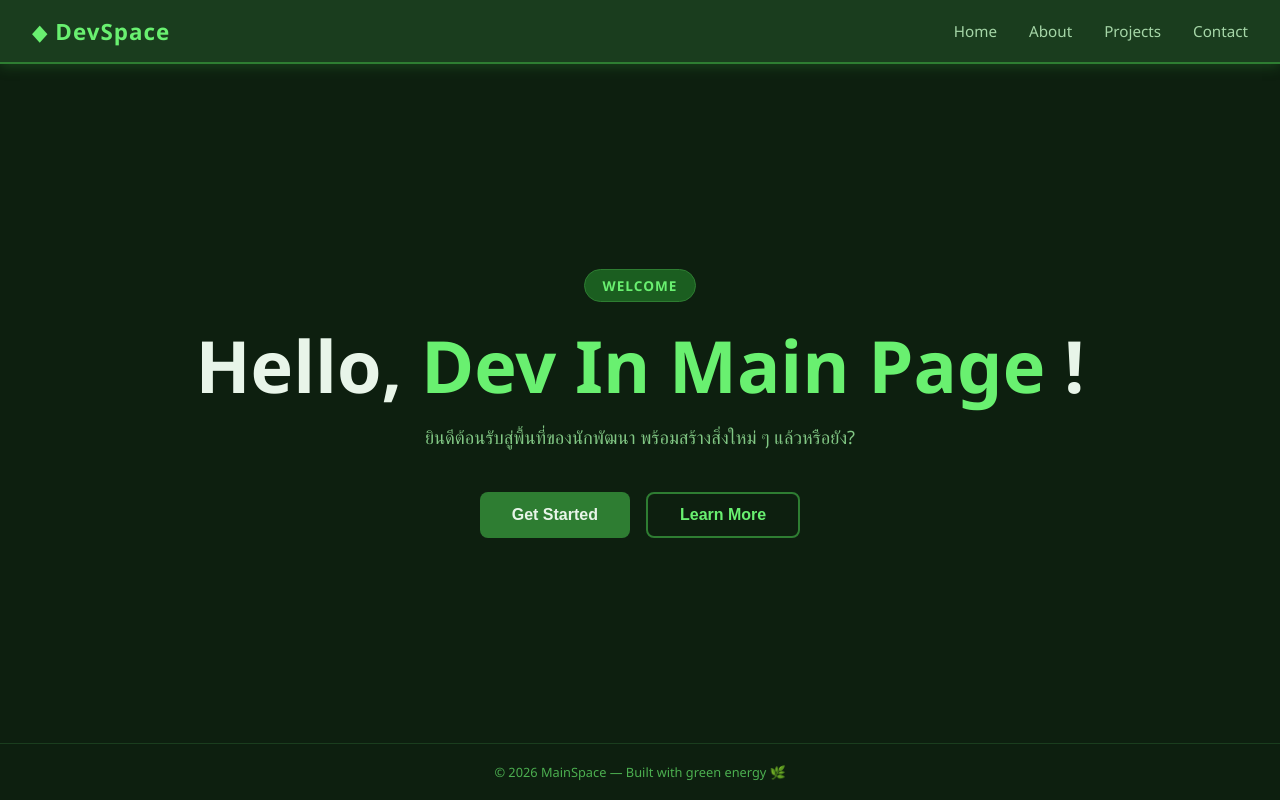
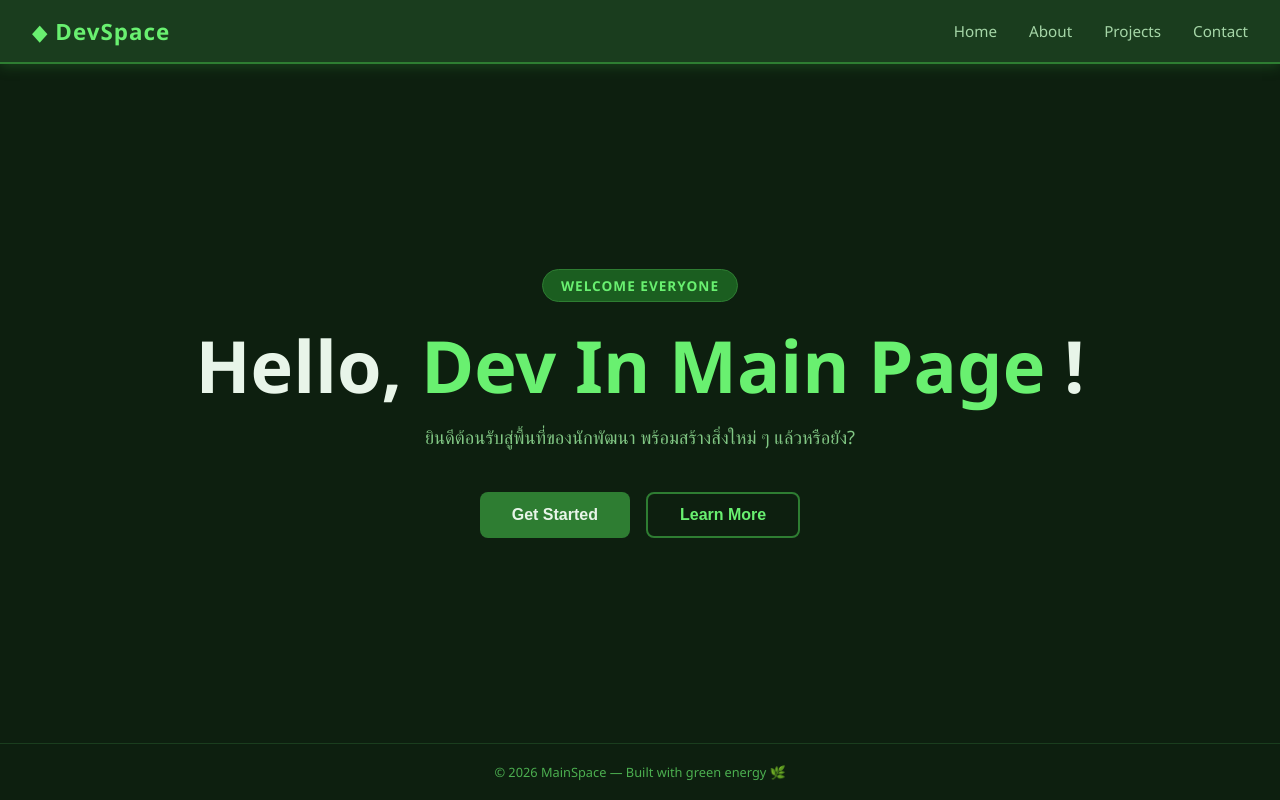
Before and after one commit to bug8499/my-website, a plain HTML site: page index.html in a window 1280 px wide. Drawn offline with Linux system fonts and the light colour scheme.

Commit message:
edit welcome

```diff
--- a/index.html
+++ b/index.html
@@ -160,7 +160,7 @@
   </nav>
 
   <section class="hero">
-    <div class="greeting-badge">Welcome</div>
+    <div class="greeting-badge">Welcome Everyone</div>
     <h1>Hello, <span>Dev In Main Page</span> !</h1>
     <p class="subtitle">ยินดีต้อนรับสู่พื้นที่ของนักพัฒนา พร้อมสร้างสิ่งใหม่ ๆ แล้วหรือยัง?</p>
     <div class="btn-group">
```
